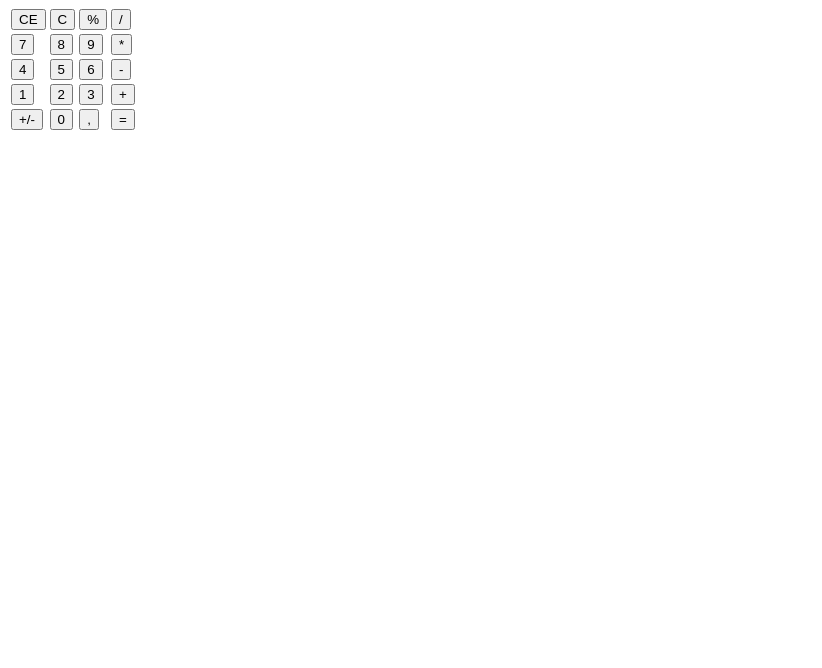
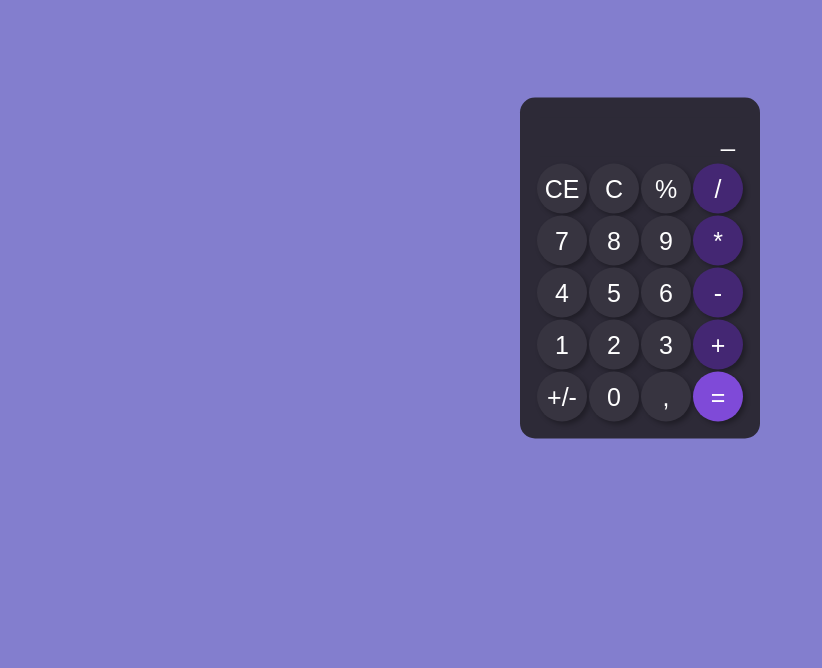
Before and after one commit to Luanpaacheco/BEAUTIFUL-CALCULATOR, a plain HTML site: page index.html in a window 1280 px wide. Shown: the part 132-800 px from the top of the page, without its empty margins (0-822 px from the left). Drawn offline with Linux system fonts and the light colour scheme.

Commit message:
fazendo o css da calculadora

```diff
--- a/index.html
+++ b/index.html
@@ -4,43 +4,121 @@
     <meta charset="UTF-8">
     <meta name="viewport" content="width=device-width, initial-scale=1.0">
     <title>Calculadora</title>
+    <style>
+        *{
+            margin:0;
+            padding : 0;
+
+
+        }
+        .fundo{
+           background-color: #837ECE;
+           height: 100vh;
+           color: black;
+           font-family:Arial, Helvetica, sans-serif;
+        }
+        .calculadora{
+           position: absolute;
+           background-color: #2D2A37 ;
+           top:50%;
+           left: 50%;
+           transform: translate(-50%,-50%);
+           border-radius: 15px;
+           padding: 15px;
+
+        }
+        .botao{
+            background-color: #373440 ;
+            width: 50px;
+            height: 50px;
+            font-size: 25px;
+            border-radius: 35px;
+            border-style: hidden;
+            box-shadow: 3px 3px 5px rgba(0, 0, 0,0.3);
+            cursor: pointer;
+            color: #ffff;
+
+        }
+        .botaoRoxo{
+            background-color: #442773 ;
+            width: 50px;
+            height: 50px;
+            font-size: 25px;
+            border-radius: 35px;
+            border-style: hidden;
+            box-shadow: 3px 3px 5px rgba(0, 0, 0,0.3);
+            cursor: pointer;
+            color: #ffff;
+        }
+        .botaoLilas{
+            background-color: #7F4AD8 ;
+            width: 50px;
+            height: 50px;
+            font-size: 25px;
+            border-radius: 35px;
+            border-style: hidden;
+            box-shadow: 3px 3px 5px rgba(0, 0, 0,0.3);
+            cursor: pointer;
+            color: #ffff;
+        }
+        .botao:hover{
+            background-color: #2C2A36 ;
+        }
+        .botaoRoxo:hover{
+            background-color: darkorchid ;
+        }
+        .botaoLilas:hover{
+            background-color:darkorchid ;
+        }
+        #resultado{
+            background-color: #2D2A37;
+            width: 200;
+            height: 30;
+            margin: 5px;;
+            font-size: 25px;
+            color: white;
+            text-align: right;
+            padding: 5px;
+
+        }
+    </style>
 </head>
 <body>
         <div class="fundo">
             <h1>Calculadora do luan</h1>
             <div class="calculadora">
-                <h1>Claculadora</h1>
-                <p id="resultado"></p>
+                <h1></h1>
+                <p id="resultado">_</p>
                 <table>
                     <tr>
-                        <td><button>CE</button></td>
-                        <td><button>C</button></td>
-                        <td><button>%</button></td>
-                        <td><button>/</button></td>
+                        <td><button class="botao">CE</button></td>
+                        <td><button class="botao">C</button></td>
+                        <td><button class="botao">%</button></td>
+                        <td><button class="botaoRoxo">/</button></td>
                     </tr>
                     <tr>
-                        <td><button>7</button></td>
-                        <td><button>8</button></td>
-                        <td><button>9</button></td>
-                        <td><button>*</button></td>
+                        <td><button class="botao">7</button></td>
+                        <td><button class="botao">8</button></td>
+                        <td><button class="botao">9</button></td>
+                        <td><button class="botaoRoxo">*</button></td>
                     </tr>
                     <tr>
-                        <td><button>4</button></td>
-                        <td><button>5</button></td>
-                        <td><button>6</button></td>
-                        <td><button>-</button></td>
+                        <td><button class="botao">4</button></td>
+                        <td><button class="botao">5</button></td>
+                        <td><button class="botao">6</button></td>
+                        <td><button class="botaoRoxo">-</button></td>
                     </tr>
                     <tr>
-                        <td><button>1</button></td>
-                        <td><button>2</button></td>
-                        <td><button>3</button></td>
-                        <td><button>+</button></td>
+                        <td><button class="botao">1</button></td>
+                        <td><button class="botao">2</button></td>
+                        <td><button class="botao">3</button></td>
+                        <td><button class="botaoRoxo">+</button></td>
                     </tr>
                     <tr>
-                        <td><button>+/-</button></td>
-                        <td><button>0</button></td>
-                        <td><button>,</button></td>
-                        <td><button>=</button></td>
+                        <td><button class="botao">+/-</button></td>
+                        <td><button class="botao">0</button></td>
+                        <td><button class="botao">,</button></td>
+                        <td><button class="botaoLilas">=</button></td>
                     </tr>
                 </table>
             </div>
```
